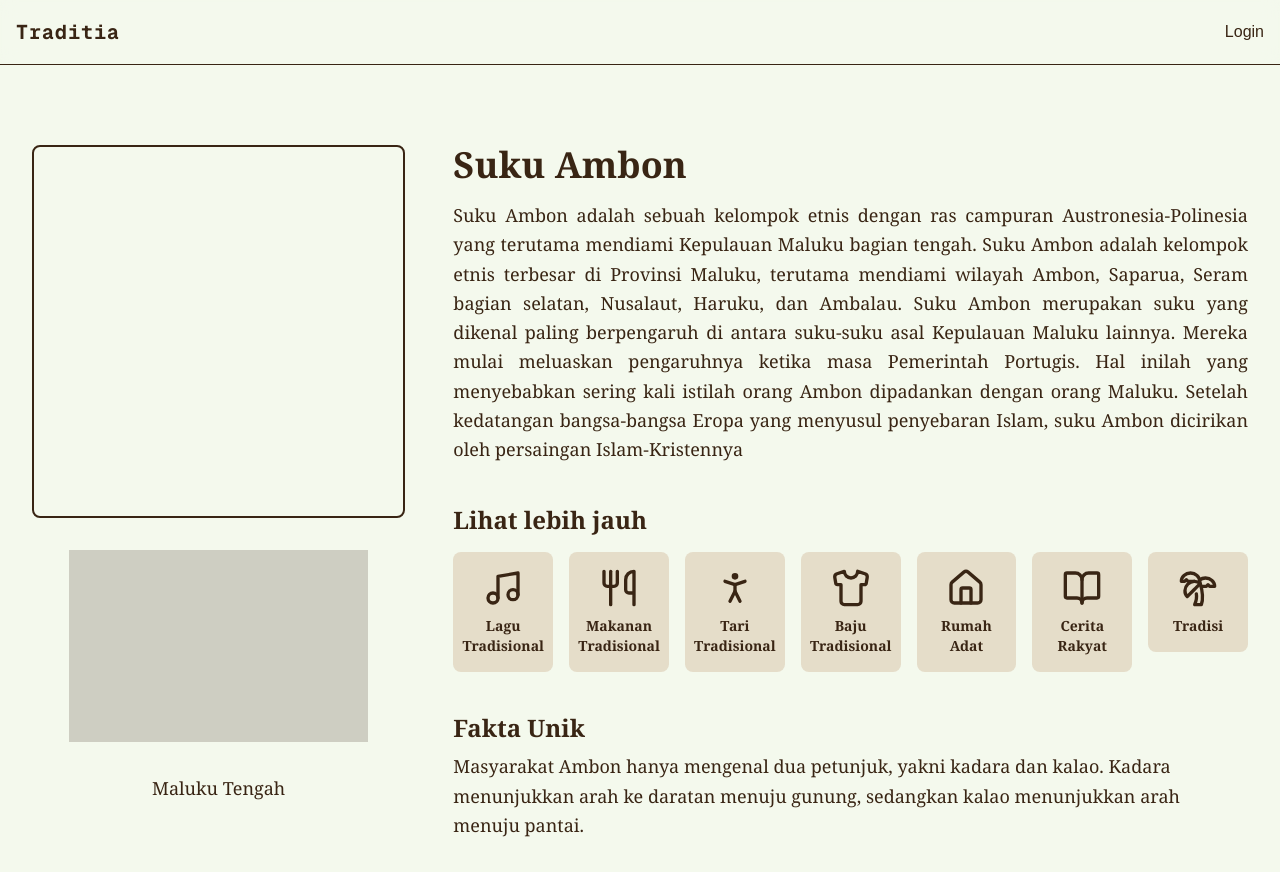
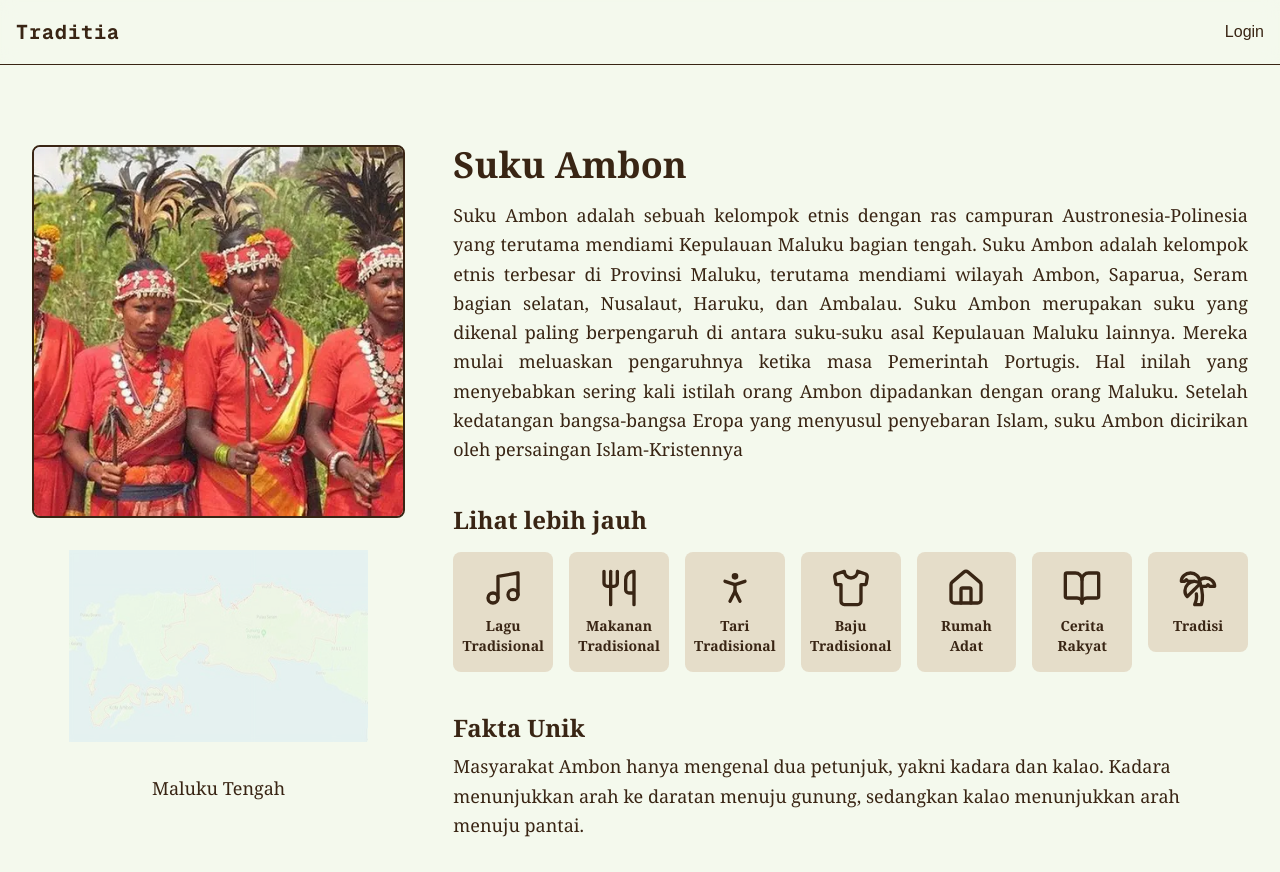
Before and after one commit to numshv/fe-traditia, a Next.js app: page /suku in a window 1280 px wide. Built offline with nearby package versions, Linux system fonts and the light colour scheme; no server answers.

Commit message:
chore: dummy

```diff
--- a/src/app/suku/cerita-rakyat/page.tsx
+++ b/src/app/suku/cerita-rakyat/page.tsx
@@ -133,7 +133,7 @@ export default function ceritaPage() {
               animate={{ opacity: 1 }}
               exit={{ opacity: 0 }}
               transition={{ duration: 0.5 }}
-              className="absolute top-0 left-0 right-0 bottom-0 grid grid-cols-2 gap-4 p-6 text-justify"
+              className="absolute top-0 left-0 right-0 bottom-0 grid grid-cols-2 gap-4 p-6 text-justify text-black"
             >
               {pages[pageIndex].map((para, idx) => (
                 <div key={idx} className="p-4">
--- a/src/app/suku/page.tsx
+++ b/src/app/suku/page.tsx
@@ -103,11 +103,17 @@ export default function page() {
 
       <div className="mt-12 grid grid-cols-3 gap-12">
         <aside className="md:col-span-1 flex flex-col items-center gap-8">
-          {/* Placeholder untuk gambar utama */}
-          <div className="w-full max-w-sm aspect-square border-2 border-current rounded-lg" />
+          <img
+            src="/ambon.png"
+            alt="Suku Ambon"
+            className="w-full max-w-sm aspect-square object-cover border-2 border-current rounded-lg"
+          />
 
-          {/* Placeholder untuk gambar peta */}
-          <div className="w-4/5 h-48 bg-current opacity-20" />
+          <img
+            src="/maluku.png"
+            alt="Maluku Tengah"
+            className="w-4/5 h-48 bg-current opacity-20"
+          />
           <p className="text-lg">Maluku Tengah</p>
         </aside>
 
--- a/src/app/suku/tari-tradisional/page.tsx
+++ b/src/app/suku/tari-tradisional/page.tsx
@@ -9,7 +9,7 @@ const imageUrls = [
   "https://images.pexels.com/photos/2016121/pexels-photo-2016121.jpeg",
 ];
 
-export default function TariTideTidePage() {
+export default function TariTideTidePage(id: string) {
   const [startIndex, setStartIndex] = useState(0);
 
   const handlePrev = () => {
@@ -22,7 +22,7 @@ export default function TariTideTidePage() {
 
   return (
     <div className="p-6 max-w-6xl mx-auto text-[#2a1e14] bg-[#f8f9f2] min-h-screen">
-      <h1 className="text-3xl font-bold mb-4">Tari Tide Tide</h1>
+      <h1 className="text-3xl font-bold mb-4 text-black">Tari Tide Tide</h1>
       <p className="mb-1">
         <strong>Asal Suku:</strong> Suku Ambon
       </p>
```
Also changed, not shown: public/ambon.png (added), public/maluku.png (added).
